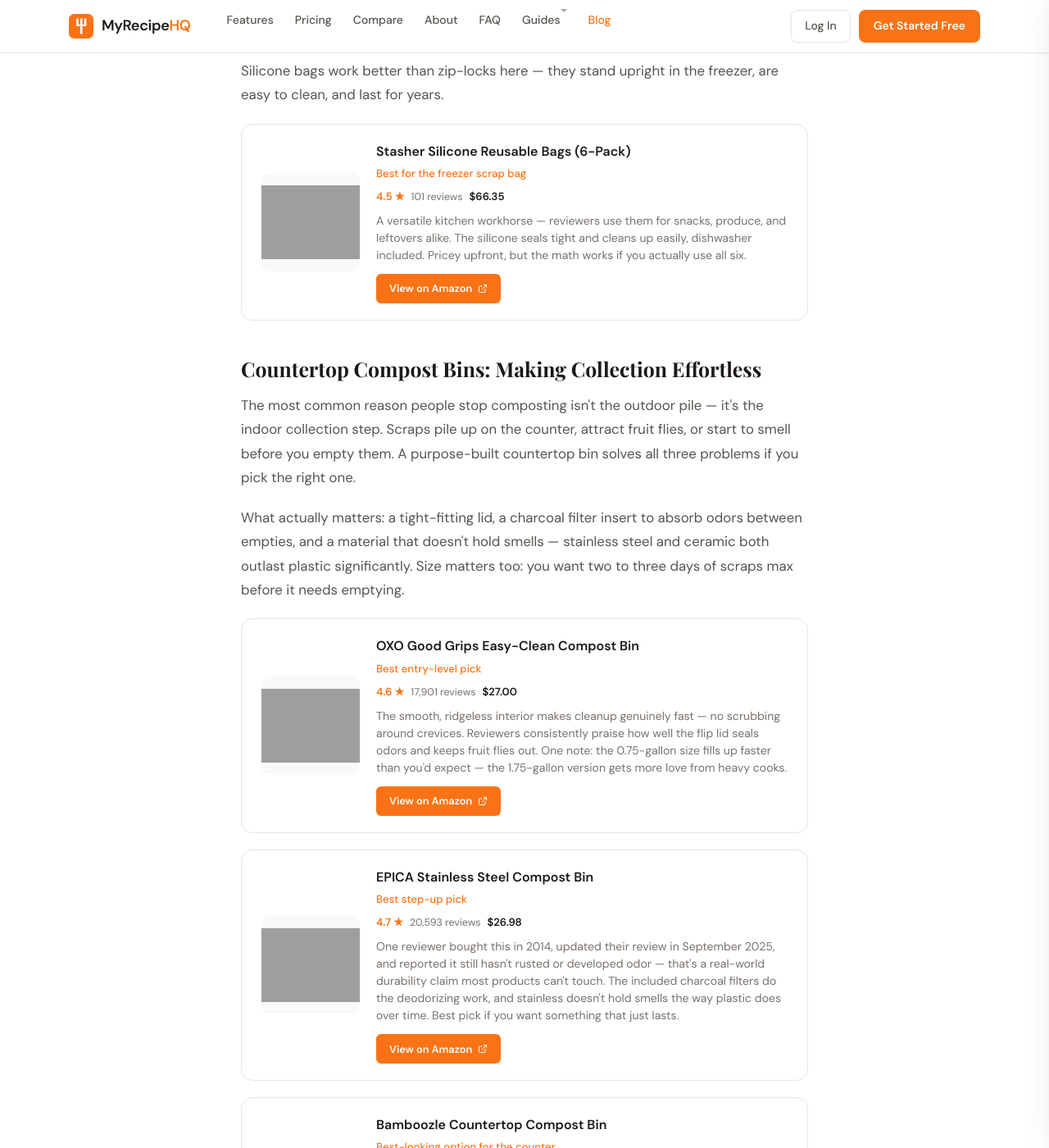
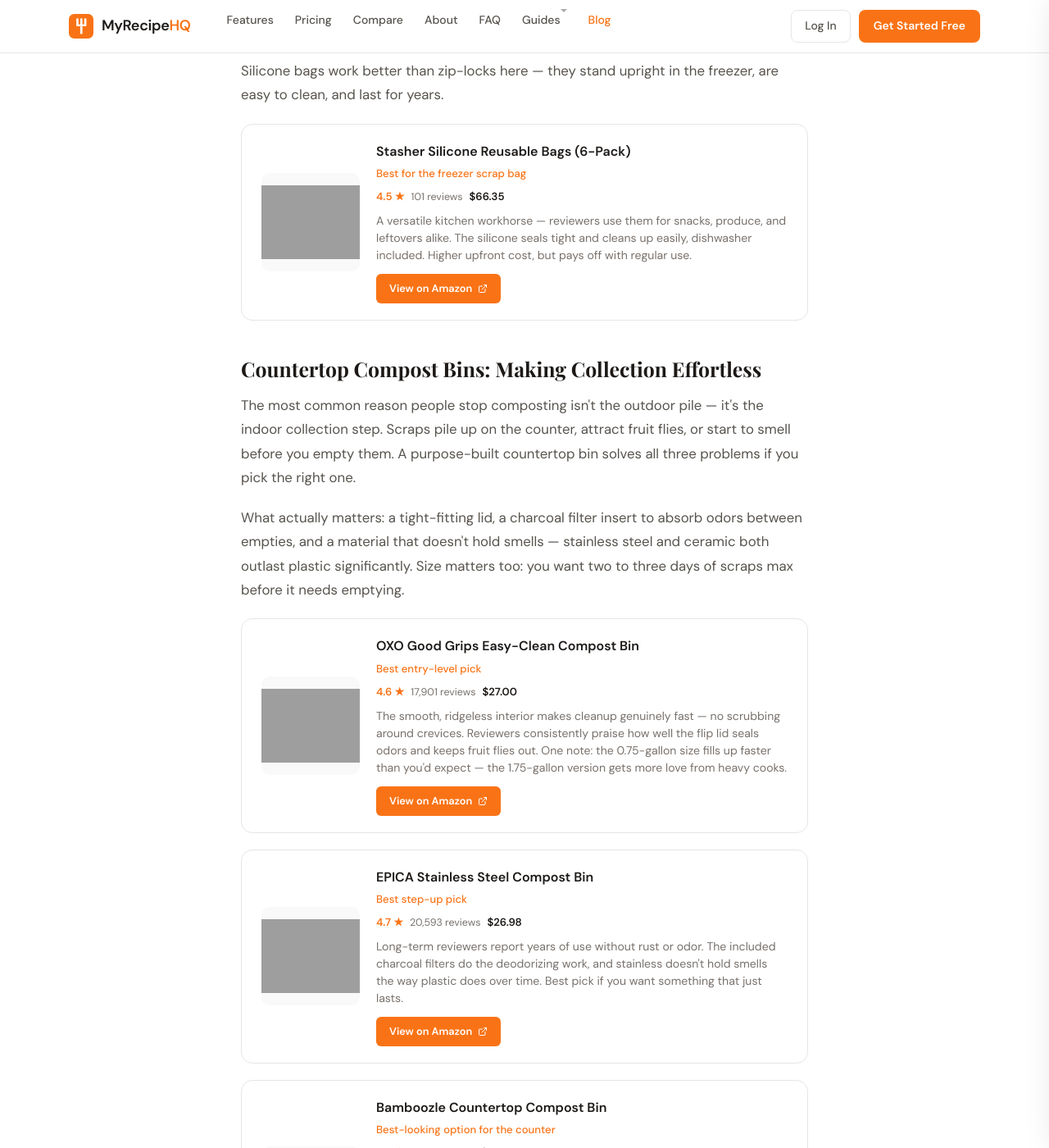
Before and after one commit to bgerlach463/recipehq-site, a Jekyll site: the page built from _posts/2026-04-11-kitchen-waste-storage.html, in a window 1280 px wide and 1400 px high, scrolled down 1958 px. Shown: the whole window at 82% size. Built offline with Jekyll 4.4.1, drawn with Linux system fonts in a browser that asks for light colours; some of the changed text lies outside the part shown; grey boxes are pictures that could not be loaded.

Commit message:
Tighten product description credibility claims
Co-Authored-By: Claude Opus 4.6 (1M context) <noreply@anthropic.com>

```diff
--- a/_posts/2026-04-11-kitchen-waste-storage.html
+++ b/_posts/2026-04-11-kitchen-waste-storage.html
@@ -394,7 +394,7 @@ schema_extra: |
         <span style="font-size:0.78rem; color:var(--muted);">101 reviews</span>
         <span style="font-size:0.82rem; font-weight:600; color:var(--charcoal);">$66.35</span>
       </div>
-      <div class="product-desc">A versatile kitchen workhorse — reviewers use them for snacks, produce, and leftovers alike. The silicone seals tight and cleans up easily, dishwasher included. Pricey upfront, but the math works if you actually use all six.</div>
+      <div class="product-desc">A versatile kitchen workhorse — reviewers use them for snacks, produce, and leftovers alike. The silicone seals tight and cleans up easily, dishwasher included. Higher upfront cost, but pays off with regular use.</div>
       <a href="https://www.amazon.com/dp/B0CZ53BQV1?tag=myrecipehq-20" target="_blank" rel="nofollow sponsored" class="product-link">
         View on Amazon
         <svg viewBox="0 0 24 24" fill="none"><path d="M18 13v6a2 2 0 01-2 2H5a2 2 0 01-2-2V8a2 2 0 012-2h6M15 3h6v6M10 14L21 3" stroke="white" stroke-width="2" stroke-linecap="round" stroke-linejoin="round"/></svg>
@@ -438,7 +438,7 @@ schema_extra: |
         <span style="font-size:0.78rem; color:var(--muted);">20,593 reviews</span>
         <span style="font-size:0.82rem; font-weight:600; color:var(--charcoal);">$26.98</span>
       </div>
-      <div class="product-desc">One reviewer bought this in 2014, updated their review in September 2025, and reported it still hasn't rusted or developed odor — that's a real-world durability claim most products can't touch. The included charcoal filters do the deodorizing work, and stainless doesn't hold smells the way plastic does over time. Best pick if you want something that just lasts.</div>
+      <div class="product-desc">Long-term reviewers report years of use without rust or odor. The included charcoal filters do the deodorizing work, and stainless doesn't hold smells the way plastic does over time. Best pick if you want something that just lasts.</div>
       <a href="https://www.amazon.com/dp/B00AMNCYNQ?tag=myrecipehq-20" target="_blank" rel="nofollow sponsored" class="product-link">
         View on Amazon
         <svg viewBox="0 0 24 24" fill="none"><path d="M18 13v6a2 2 0 01-2 2H5a2 2 0 01-2-2V8a2 2 0 012-2h6M15 3h6v6M10 14L21 3" stroke="white" stroke-width="2" stroke-linecap="round" stroke-linejoin="round"/></svg>
@@ -577,7 +577,7 @@ schema_extra: |
         <span style="font-size:0.78rem; color:var(--muted);">2,446 reviews</span>
         <span style="font-size:0.82rem; font-weight:600; color:var(--charcoal);">$19.99</span>
       </div>
-      <div class="product-desc">Reviewers report noticeably less spoilage — one noted it works past the labeled change-by date, which isn't something most products can say. Drop one in your fridge drawer and mostly forget about it. A few reviewers flag the refill packets as fiddly to open the first time, but that's a one-time learning curve.</div>
+      <div class="product-desc">Reviewers report noticeably less spoilage — some say it lasts beyond the suggested replacement window. Drop one in your fridge drawer and mostly forget about it. A few reviewers flag the refill packets as fiddly to open the first time, but that's a one-time learning curve.</div>
       <a href="https://www.amazon.com/dp/B01JGW9P30?tag=myrecipehq-20" target="_blank" rel="nofollow sponsored" class="product-link">
         View on Amazon
         <svg viewBox="0 0 24 24" fill="none"><path d="M18 13v6a2 2 0 01-2 2H5a2 2 0 01-2-2V8a2 2 0 012-2h6M15 3h6v6M10 14L21 3" stroke="white" stroke-width="2" stroke-linecap="round" stroke-linejoin="round"/></svg>
```
